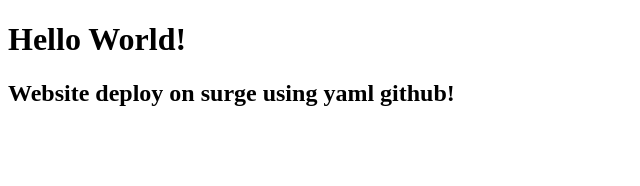
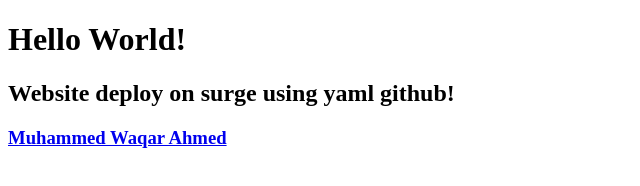
Before and after one commit to MWA-CH/PCBootcamp, a plain HTML site: page index.html in a window 1280 px wide. Shown: the whole page, without its empty margins (0-640 px from the left). Drawn offline with Linux system fonts and the light colour scheme.

Commit message:
Update index.html

```diff
--- a/index.html
+++ b/index.html
@@ -10,6 +10,7 @@
 <body>
     <h1>Hello World!</h1>
     <h2>Website deploy on surge using yaml github!</h2>
+    <h3><a href="#">Muhammed Waqar Ahmed</a></h3>
 </body>
 
 </html>
```
